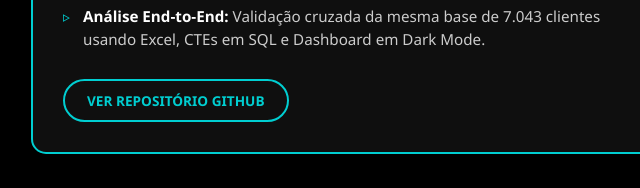
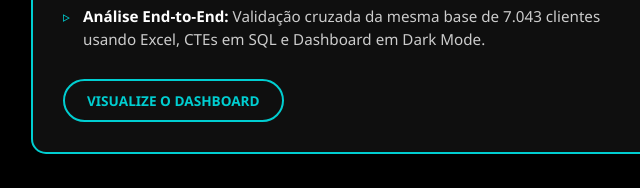
Before and after one commit to Oller34/Portfolio-Web, a plain HTML site: page index.html in a window 1280 px wide. Shown: the part 1302-1490 px from the top of the page, 79-719 px from the left. Drawn offline with Linux system fonts and the light colour scheme.

Commit message:
Atualizado 12/11/2026

```diff
--- a/index.html
+++ b/index.html
@@ -428,7 +428,7 @@
                             <li><strong>Contratos de Alto Risco:</strong> Planos mensais (Month-to-month) combinados com Electronic check atingem até 54% de cancelamento.</li>
                             <li><strong>Análise End-to-End:</strong> Validação cruzada da mesma base de 7.043 clientes usando Excel, CTEs em SQL e Dashboard em Dark Mode.</li>
                         </ul>
-                        <a href="https://github.com/Oller34/Telco-Customer-Churn/tree/main" target="_blank" class="btn-github">Ver Repositório GitHub</a>
+                        <a href="https://oller34.github.io/Telco-Customer-Churn/" target="_blank" class="btn-github">Visualize o Dashboard</a>
                     </div>
                     <div class="card-img-wrapper">
                         <img src="Dashboard_telco.png" alt="Dashboard Telco Customer Churn" class="card-img">
```
